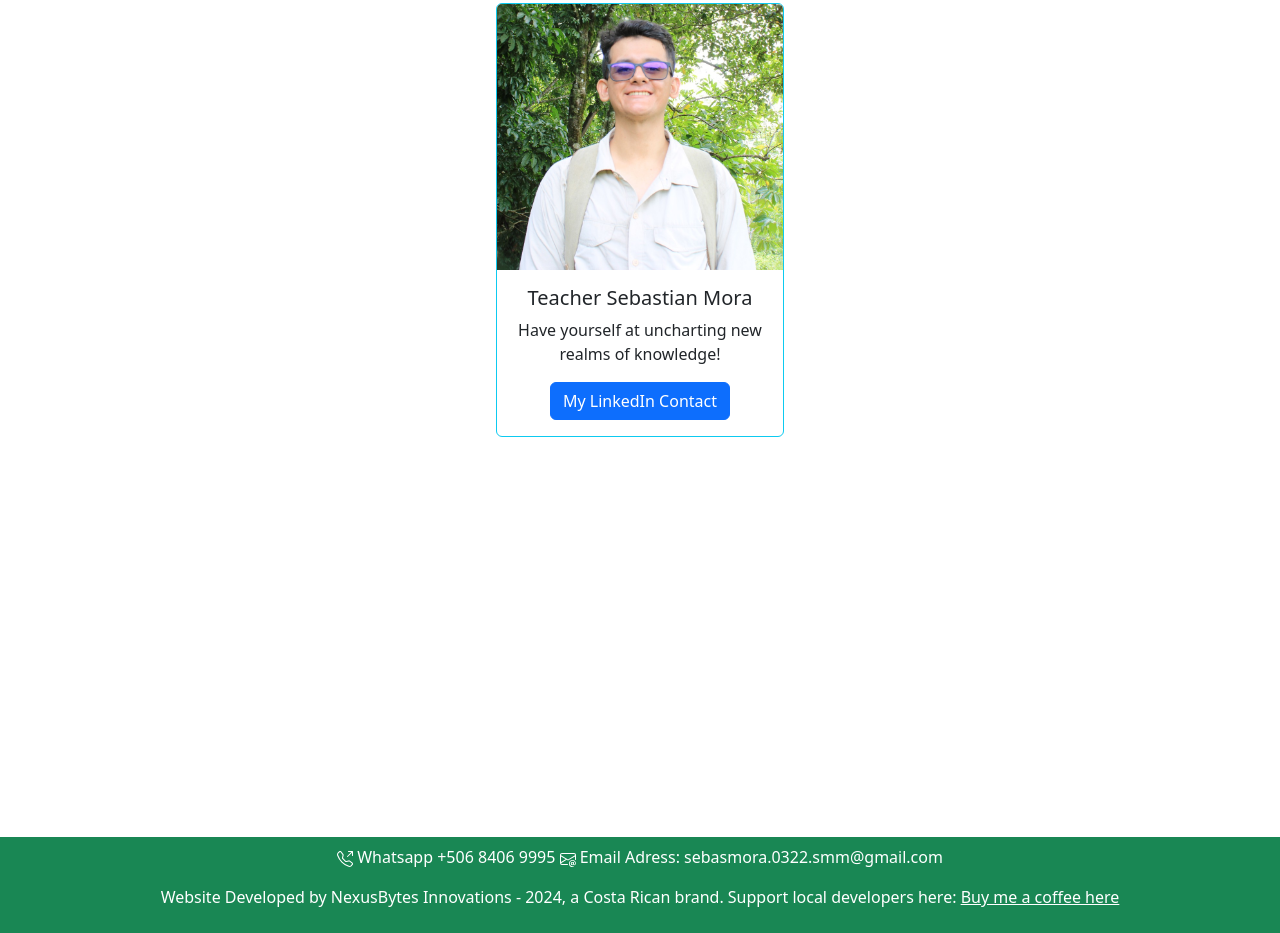
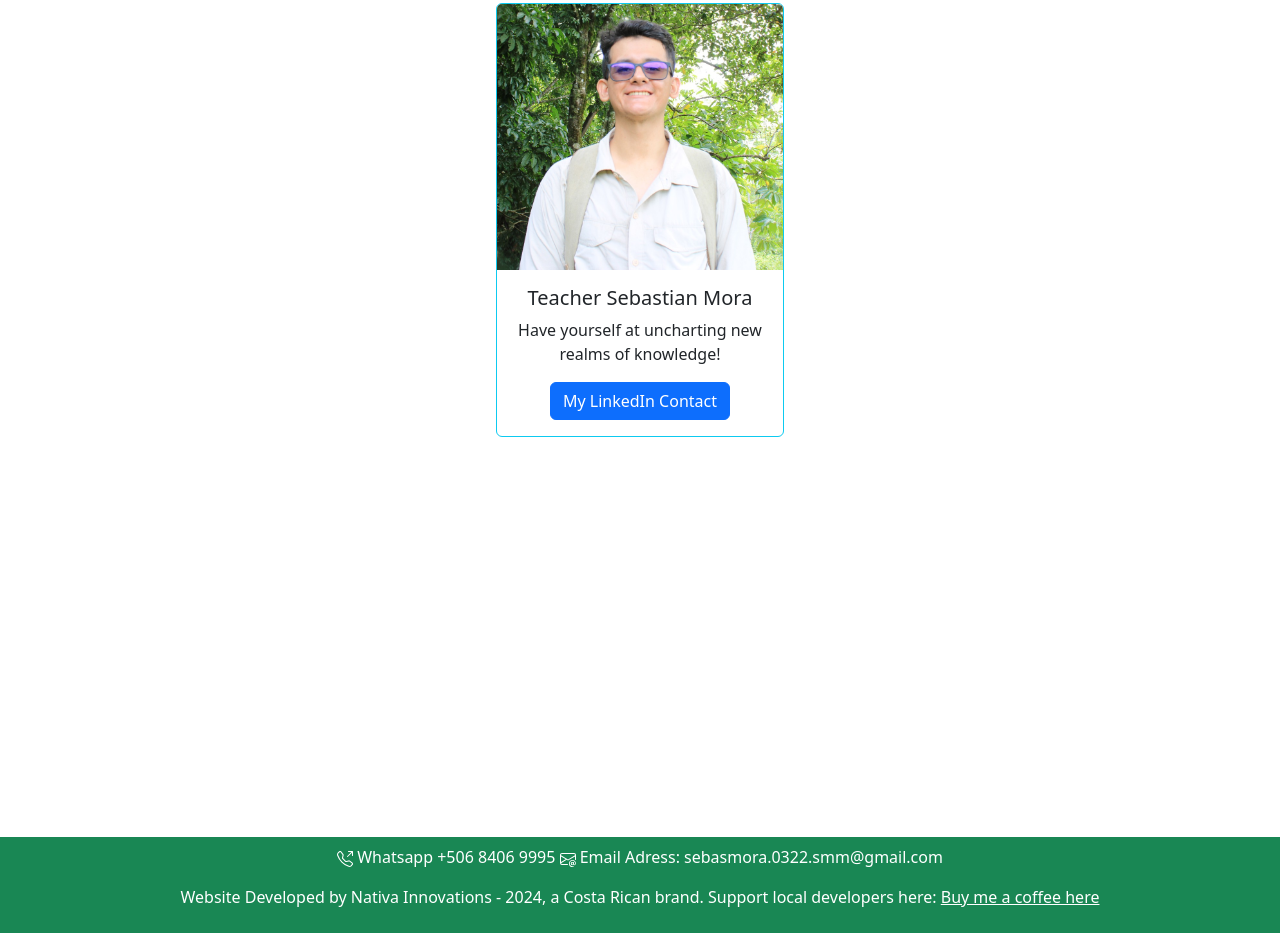
Before and after one commit to mhenry0/theefl, a plain HTML site: page us.html in a window 1280 px wide. Shown: the part 1101-2034 px from the top of the page. Drawn offline with nearby package versions, Linux system fonts and the light colour scheme.

Commit message:
Update us.html

```diff
--- a/us.html
+++ b/us.html
@@ -138,7 +138,7 @@
     <path d="M2 2a2 2 0 0 0-2 2v8.01A2 2 0 0 0 2 14h5.5a.5.5 0 0 0 0-1H2a1 1 0 0 1-.966-.741l5.64-3.471L8 9.583l7-4.2V8.5a.5.5 0 0 0 1 0V4a2 2 0 0 0-2-2H2Zm3.708 6.208L1 11.105V5.383l4.708 2.825ZM1 4.217V4a1 1 0 0 1 1-1h12a1 1 0 0 1 1 1v.217l-7 4.2-7-4.2Z"/>
     <path d="M14.247 14.269c1.01 0 1.587-.857 1.587-2.025v-.21C15.834 10.43 14.64 9 12.52 9h-.035C10.42 9 9 10.36 9 12.432v.214C9 14.82 10.438 16 12.358 16h.044c.594 0 1.018-.074 1.237-.175v-.73c-.245.11-.673.18-1.18.18h-.044c-1.334 0-2.571-.788-2.571-2.655v-.157c0-1.657 1.058-2.724 2.64-2.724h.04c1.535 0 2.484 1.05 2.484 2.326v.118c0 .975-.324 1.39-.639 1.39-.232 0-.41-.148-.41-.42v-2.19h-.906v.569h-.03c-.084-.298-.368-.63-.954-.63-.778 0-1.259.555-1.259 1.4v.528c0 .892.49 1.434 1.26 1.434.471 0 .896-.227 1.014-.643h.043c.118.42.617.648 1.12.648Zm-2.453-1.588v-.227c0-.546.227-.791.573-.791.297 0 .572.192.572.708v.367c0 .573-.253.744-.564.744-.354 0-.581-.215-.581-.8Z"/>
   </svg> Email Adress: sebasmora.0322.smm@gmail.com </p>
-  <p>Website Developed by NexusBytes Innovations - 2024, a Costa Rican brand. Support local developers here: <a href="//www.buymeacoffee.com/nexusbytesinnovations" target="_blank" style="color: white;">Buy me a coffee here</a></p>
+  <p>Website Developed by Nativa Innovations - 2024, a Costa Rican brand. Support local developers here: <a href="//www.buymeacoffee.com/nexusbytesinnovations" target="_blank" style="color: white;">Buy me a coffee here</a></p>
 
 
 
```
